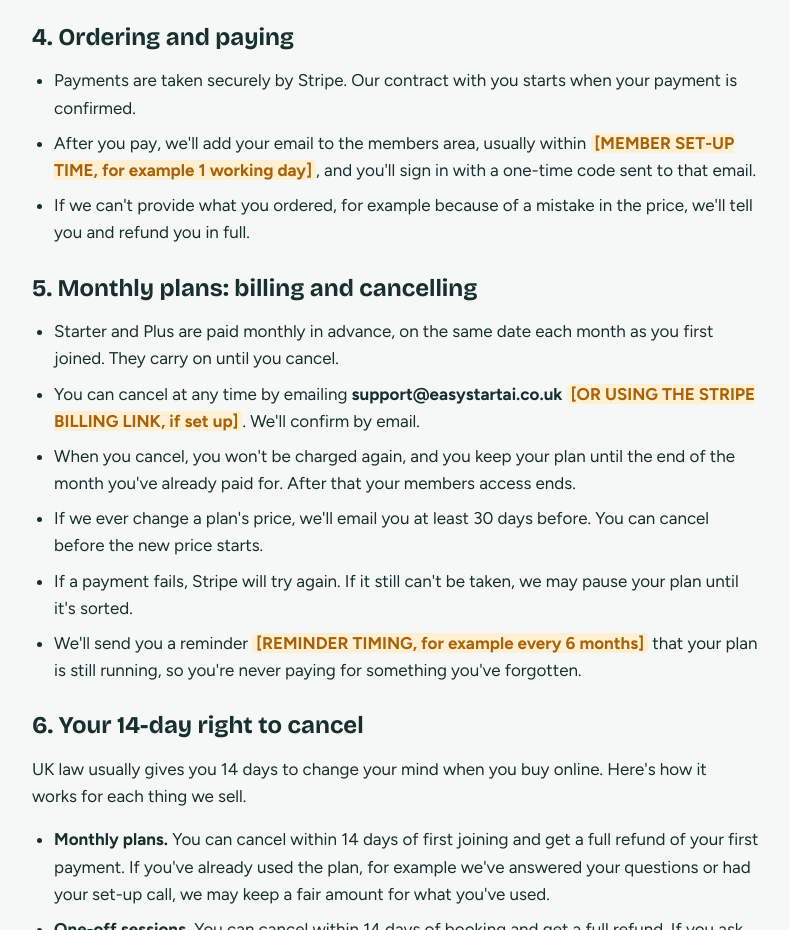
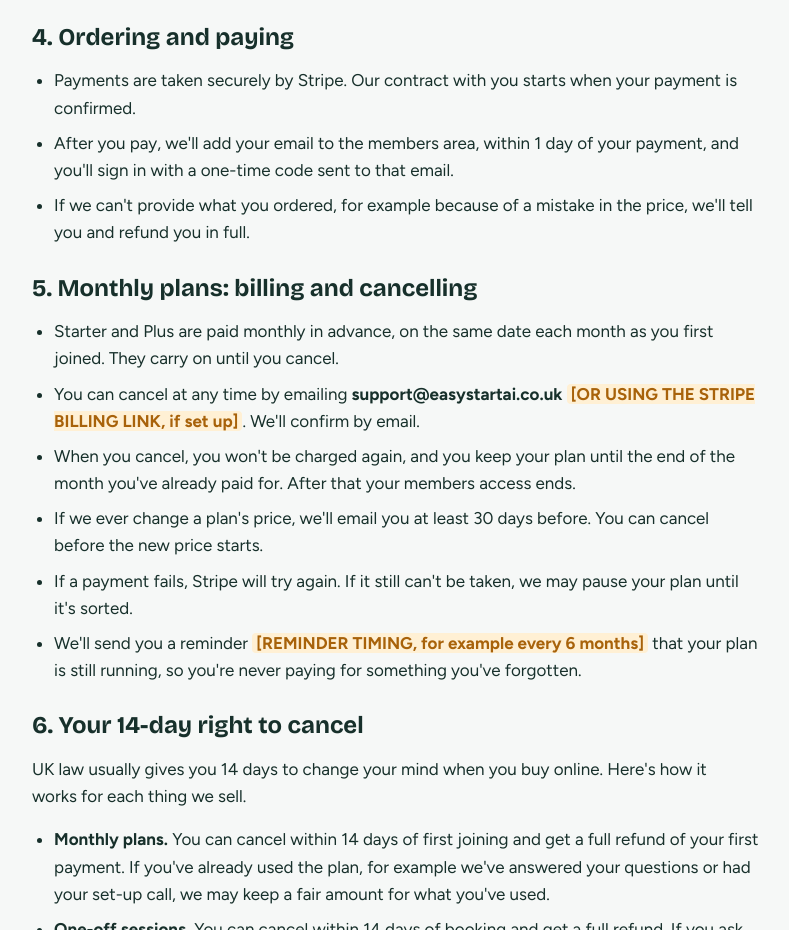
Before and after one commit to michaeldavies317-beep/AIWebSite, a plain HTML site: page terms/index.html in a window 1280 px wide. Shown: the part 1620-2550 px from the top of the page, without its empty margins (244-1033 px from the left). Drawn offline with nearby package versions, Linux system fonts and the light colour scheme.

Commit message:
Members added within 1 day of payment (terms + welcome page)
Co-Authored-By: Claude Opus 5.5 <noreply@anthropic.com>
Claude-Session: https://claude.ai/code/session_01KQZXZA7p197kwVNhu78MK7

```diff
--- a/terms/index.html
+++ b/terms/index.html
@@ -57,7 +57,7 @@
 <h2>4. Ordering and paying</h2>
 <ul>
   <li>Payments are taken securely by Stripe. Our contract with you starts when your payment is confirmed.</li>
-  <li>After you pay, we'll add your email to the members area, usually within <span class="ph">[MEMBER SET-UP TIME, for example 1 working day]</span>, and you'll sign in with a one-time code sent to that email.</li>
+  <li>After you pay, we'll add your email to the members area, within 1 day of your payment, and you'll sign in with a one-time code sent to that email.</li>
   <li>If we can't provide what you ordered, for example because of a mistake in the price, we'll tell you and refund you in full.</li>
 </ul>
 
```
Also changed, not shown: welcome/index.html (+1 -1 lines), README.md.
